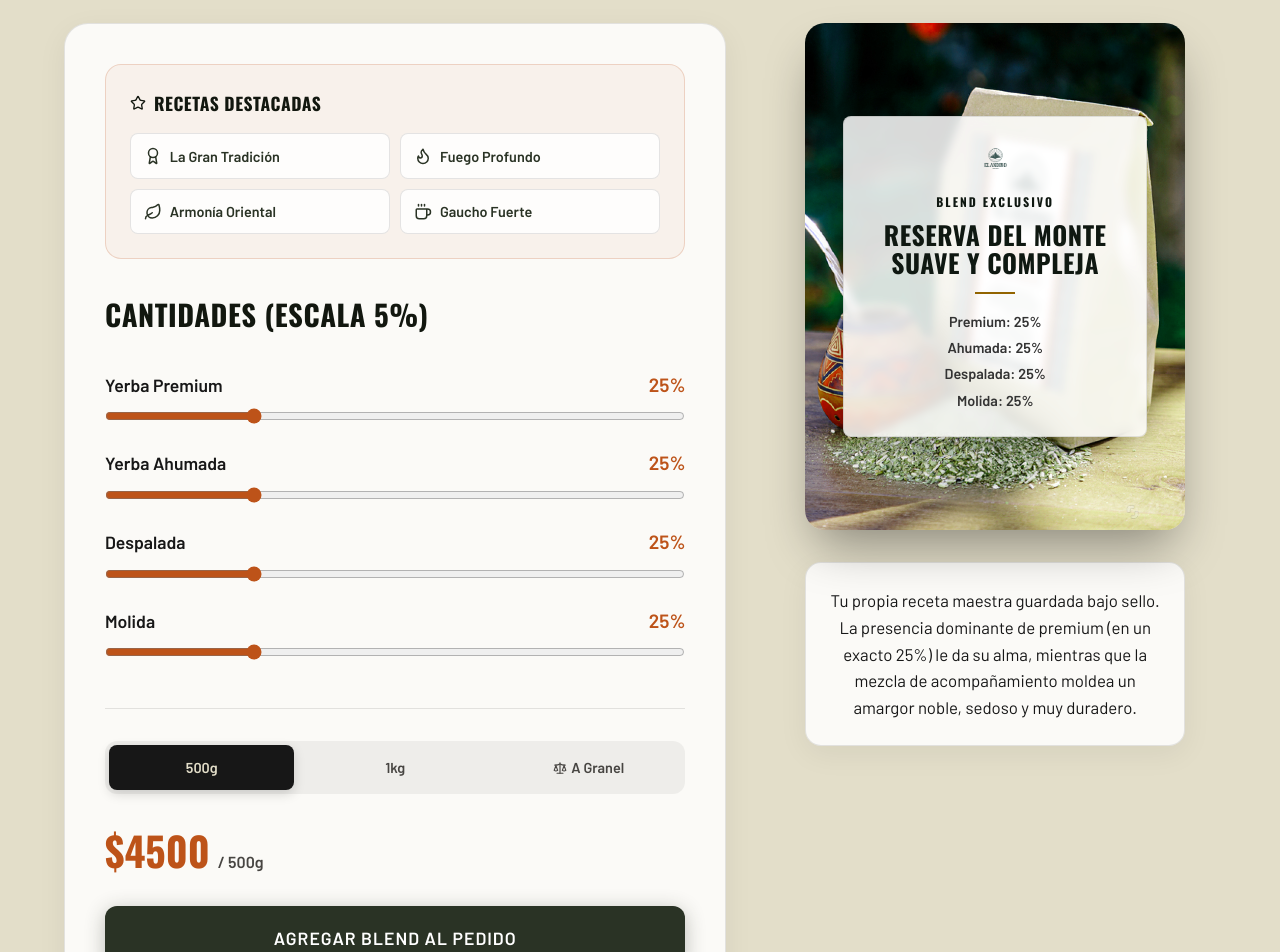
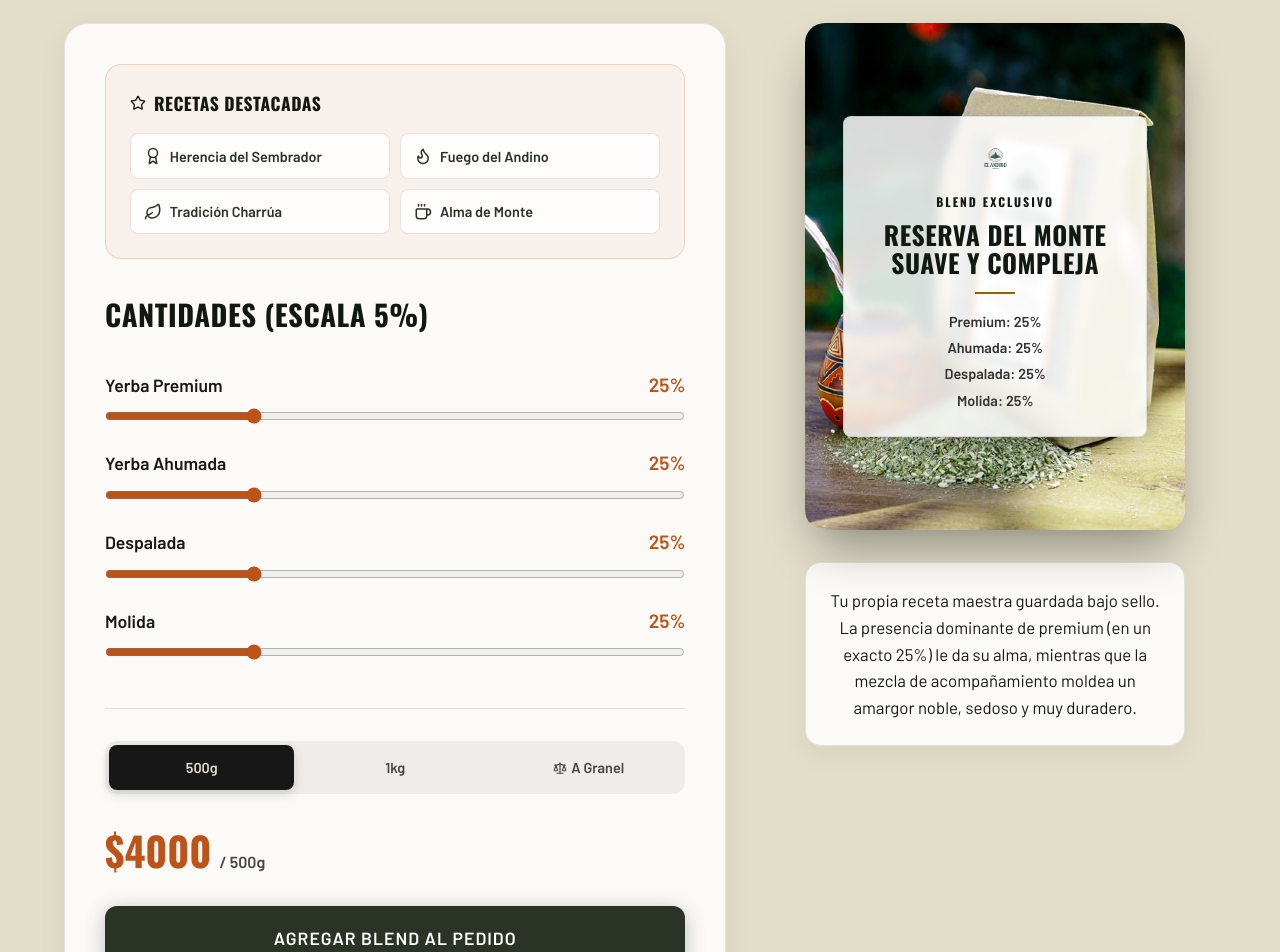
Before and after one commit to Rober-Sonda/el-andino, a React (Vite) app: page / in a window 1280 px wide. Shown: the part 3440-4392 px from the top of the page. Built offline with nearby package versions, Linux system fonts and the light colour scheme.

Commit message:
Unify blend prices with pure varieties

```diff
--- a/src/components/BlendCreator.jsx
+++ b/src/components/BlendCreator.jsx
@@ -3,10 +3,10 @@ import { useCart } from '../context/CartContext';
 import { Scale, Beaker, Plus, Star, Award, Flame, Leaf, Coffee } from 'lucide-react';
 
 const featuredBlends = [
-  { name: "La Gran Tradición", ratios: { premium: 50, ahumada: 0, molida: 0, despalada: 50 }, icon: <Award size={18} /> },
-  { name: "Fuego Profundo", ratios: { premium: 15, ahumada: 75, despalada: 10, molida: 0 }, icon: <Flame size={18} /> },
-  { name: "Armonía Oriental", ratios: { premium: 40, ahumada: 0, despalada: 20, molida: 40 }, icon: <Leaf size={18} /> },
-  { name: "Gaucho Fuerte", ratios: { premium: 0, ahumada: 20, despalada: 80, molida: 0 }, icon: <Coffee size={18} /> }
+  { name: "Herencia del Sembrador", ratios: { premium: 50, ahumada: 0, molida: 0, despalada: 50 }, icon: <Award size={18} /> },
+  { name: "Fuego del Andino", ratios: { premium: 15, ahumada: 75, despalada: 10, molida: 0 }, icon: <Flame size={18} /> },
+  { name: "Tradición Charrúa", ratios: { premium: 40, ahumada: 0, despalada: 20, molida: 40 }, icon: <Leaf size={18} /> },
+  { name: "Alma de Monte", ratios: { premium: 0, ahumada: 20, despalada: 80, molida: 0 }, icon: <Coffee size={18} /> }
 ];
 
 const BlendCreator = () => {
@@ -109,9 +109,9 @@ const BlendCreator = () => {
   };
 
   const getPrice = (format) => {
-    if (format === '500g') return 4500;
-    if (format === '1kg') return 8500;
-    return 6500;
+    if (format === '500g') return 4000;
+    if (format === '1kg') return 7500;
+    return 6000;
   };
   const isBulk = selectedFormat === 'granel';
   const price = getPrice(selectedFormat);
```
